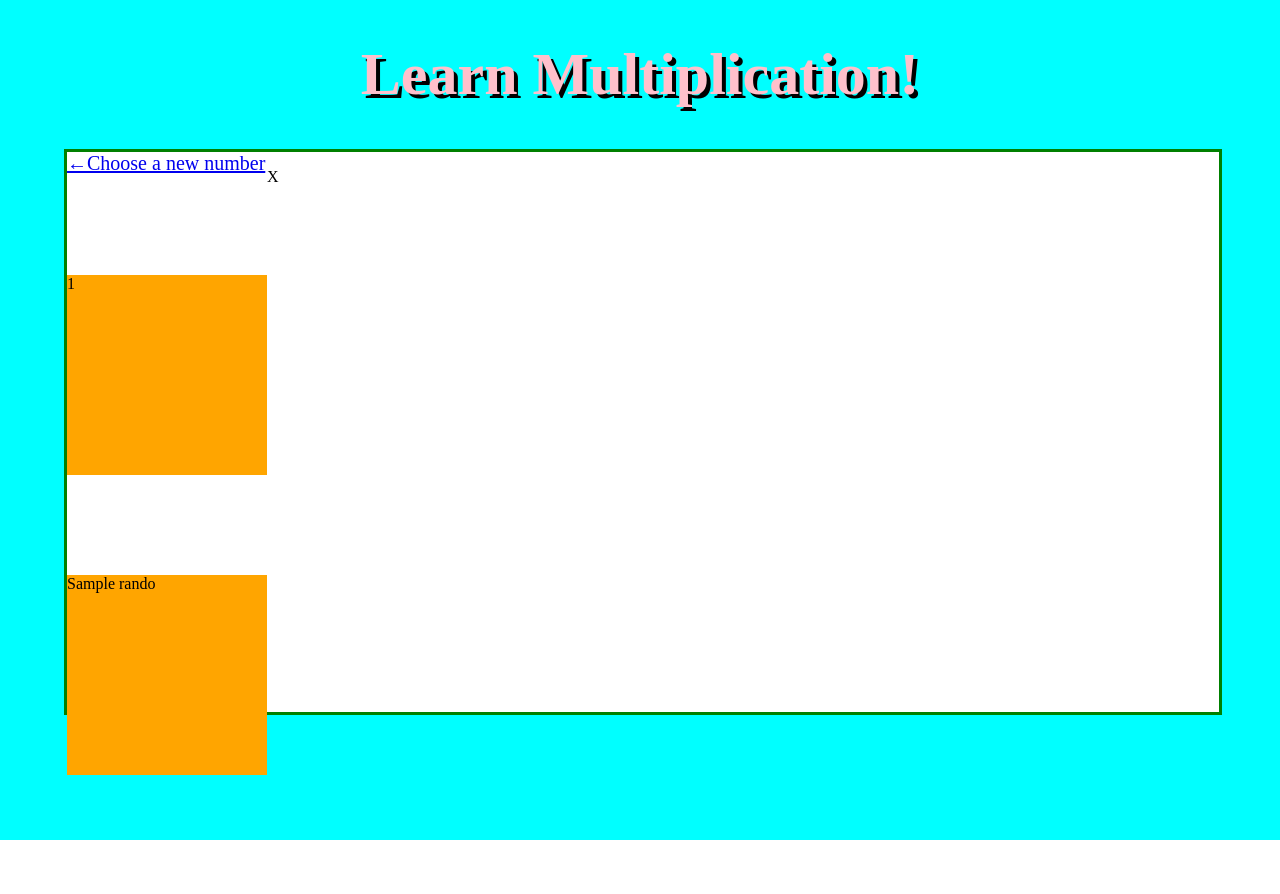
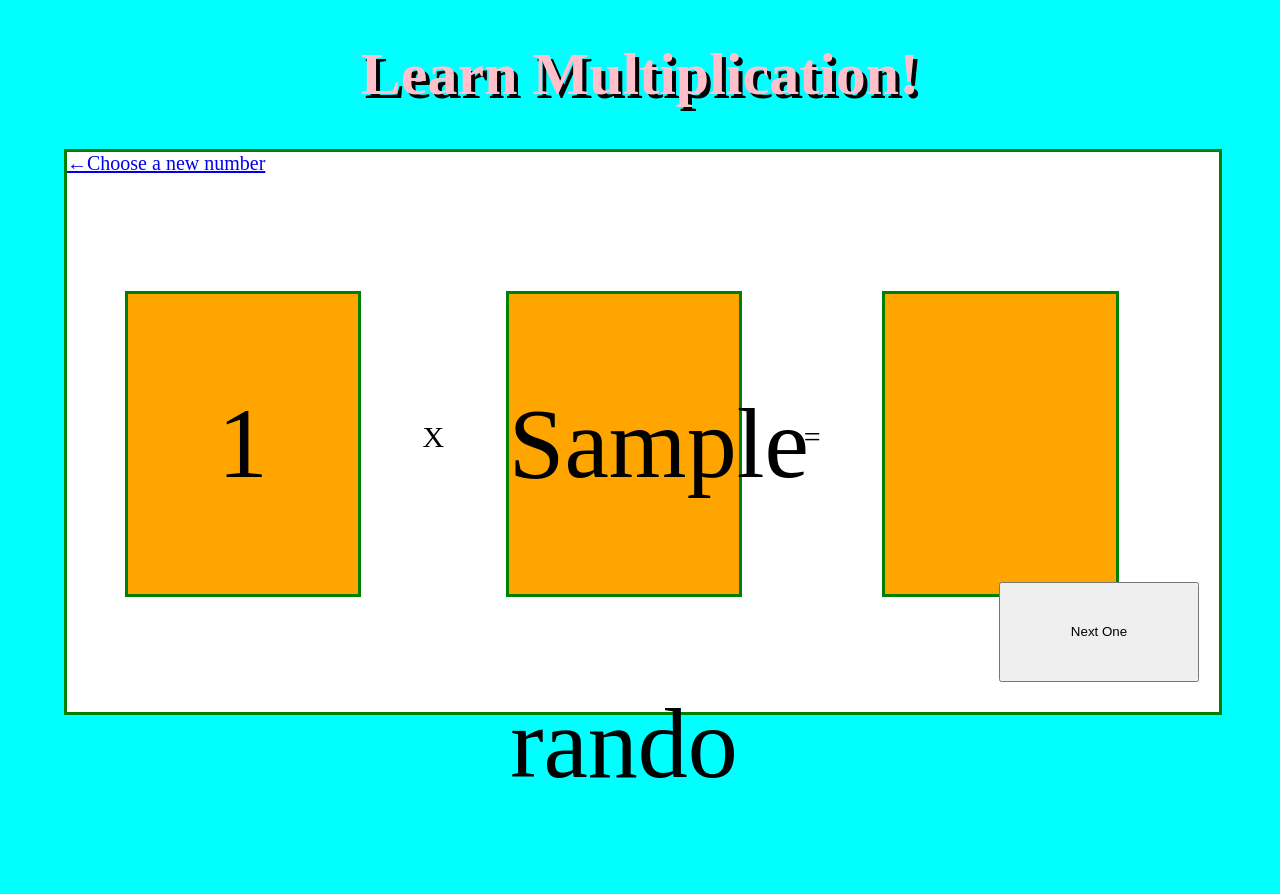
Before and after one commit to sepehrhaj77/FlashCards, a Flask app: template templates/main.html in a window 1280 px wide. Before the commit the page ends 840 px from the top, so only its background shows below. Run offline with Flask 2, Linux system fonts and the light colour scheme; the template is opened without the code that fills it: most values are stand-ins (such as "Sample title", 1, 10 or a date in 2020).

Commit message:
Application now works as intended

```diff
--- a/app.py
+++ b/app.py
@@ -10,8 +10,19 @@ def index():
 @app.route("/main", methods = ["POST"])
 def main():
     number = request.form.get("number")
-    rando = random.randint(1,int(number))
-    return render_template("main.html", number=number, rando=rando)
+    prev = request.form.get("previous")
+    print(type(prev))
+    print(type(number))
+
+    rando = random.randint(1,12)
+
+    if prev:
+        while int(rando) == int(prev):
+            rando = random.randint(1,int(number))
+    answer = int(number) * rando
+
+    return render_template("main.html", number=number, rando=rando, answer=answer)
+
 
 if __name__ == "__main__":
     app.run(debug=True)
--- a/static/css/main.css
+++ b/static/css/main.css
@@ -19,27 +19,78 @@ h1 {
   margin-left: 5%;
   margin-right: 5%;
   border: 3px solid green;
+  position: relative;
 }
 
 a {
   font-size: 20px;
-  float: left;
+  display: block;
 }
 
-a:before {
+#back:before {
   content: "\2190";
 }
 
+p {
+  display: inline-block;
+  font-size: 30px;
+}
+
 .cards {
-  width: 200px;
-  height: 200px;
+  width: 20%;
+  height: 300px;
   background-color: orange;
-  margin-top: 100px;
-  float: left;
-  clear: left;
+  clear: both;
+  display: inline-block;
+  border: 3px solid green;
+  margin-top: 10%;
+  margin-bottom: 10%;
+  text-align: center;
+  vertical-align: middle;
+  line-height: 300px;
+  font-size: 100px;
+}
+
+#first {
+  margin-left: 5%;
+  margin-right: 5%;
 }
 
 #second {
-  float: left;
+  margin-left: 5%;
+  margin-right: 5%;
+}
+
+#answer {
+  margin-left: 5%;
+  margin-right: 5%;
+}
+
+#reveal {
+  font-size: 100px;
+  display: none;
+}
+
+#answer:hover #reveal {
+  display: block;
+}
+
+#hidden {
+  bottom: 150px;
+  overflow: hidden;
+  float: right;
+  position: relative;
+  margin: 20px;
+}
+
+#hidden input {
+  visibility: hidden;
+}
+
+#hidden button {
+  float: right;
+  clear: both;
+  width: 200px;
+  height: 100px;
 }
 /*# sourceMappingURL=main.css.map */
--- a/static/css/main.scss
+++ b/static/css/main.scss
@@ -1,5 +1,6 @@
 $ts: 4px;
 $marginPercent: 5%;
+$mp2: 5%;
 
 body, html{
     width: 100%;
@@ -21,25 +22,71 @@ h1{
     margin-left: $marginPercent;
     margin-right: $marginPercent;
     border: 3px solid green;
-
+    position: relative;
 }
 a{
     font-size: 20px;
+    display: block;
+}
+#back{
     &:before{
         content: "\2190"
     }
-    float: left;
+}
+
+p{
+    display: inline-block;
+    font-size: 30px;
 }
 
 .cards{
-    width: 200px;
-    height: 200px;
+    width: 20%;
+    height: 300px;
     background-color: orange;
-    margin-top: 100px;
-    float: left;
-    clear: left;
+    clear: both;
+    display: inline-block;
+    border: 3px solid green;
+    margin-top: 10%;
+    margin-bottom: 10%;
+    text-align: center;
+    vertical-align: middle;
+    line-height: 300px;
+    font-size: 100px;
 }
 
+#first{
+    margin-left: $mp2;
+    margin-right: $mp2;
+}
 #second{
-    float: left;
+    margin-left: $mp2;
+    margin-right: $mp2;
 }
+#answer{
+    margin-left: $mp2;
+    margin-right: $mp2;
+}
+#reveal{
+    font-size: 100px;
+    display:none;
+}
+#answer:hover #reveal{
+    display: block;
+}
+
+#hidden{
+    bottom: 150px;
+    overflow: hidden;
+    float: right;
+    position: relative;
+    margin: 20px;
+    input{
+        visibility: hidden;
+    }
+    button{
+        float: right;
+        clear: both;
+        width: 200px;
+        height: 100px;
+    }
+}
--- a/templates/main.html
+++ b/templates/main.html
@@ -9,7 +9,7 @@
         <h1>Learn Multiplication!</h1>
 
         <div id="main">
-            <a href = "{{url_for('index')}}">Choose a new number</a>
+            <a id="back" href = "{{url_for('index')}}">Choose a new number</a>
 
             <div id="first" class="cards">
                 {{number}}
@@ -18,7 +18,18 @@
             <div id="second" class="cards">
                 {{rando}}
             </div>
+            <p>=</p>
+            <div id="answer" class="cards">
+                <span id="reveal">
+                    {{answer}}
+                </span>
+            </div>
 
+            <form id="hidden" action="{{url_for('main')}}" method="POST">
+                <input name="number" type="number" value="{{number}}">
+                <input name="previous" type="number" value="{{rando}}">
+                <button>Next One</button>
+            </form>
         </div>
     </body>
 </html>
```
Also changed, not shown: 1 other file.
